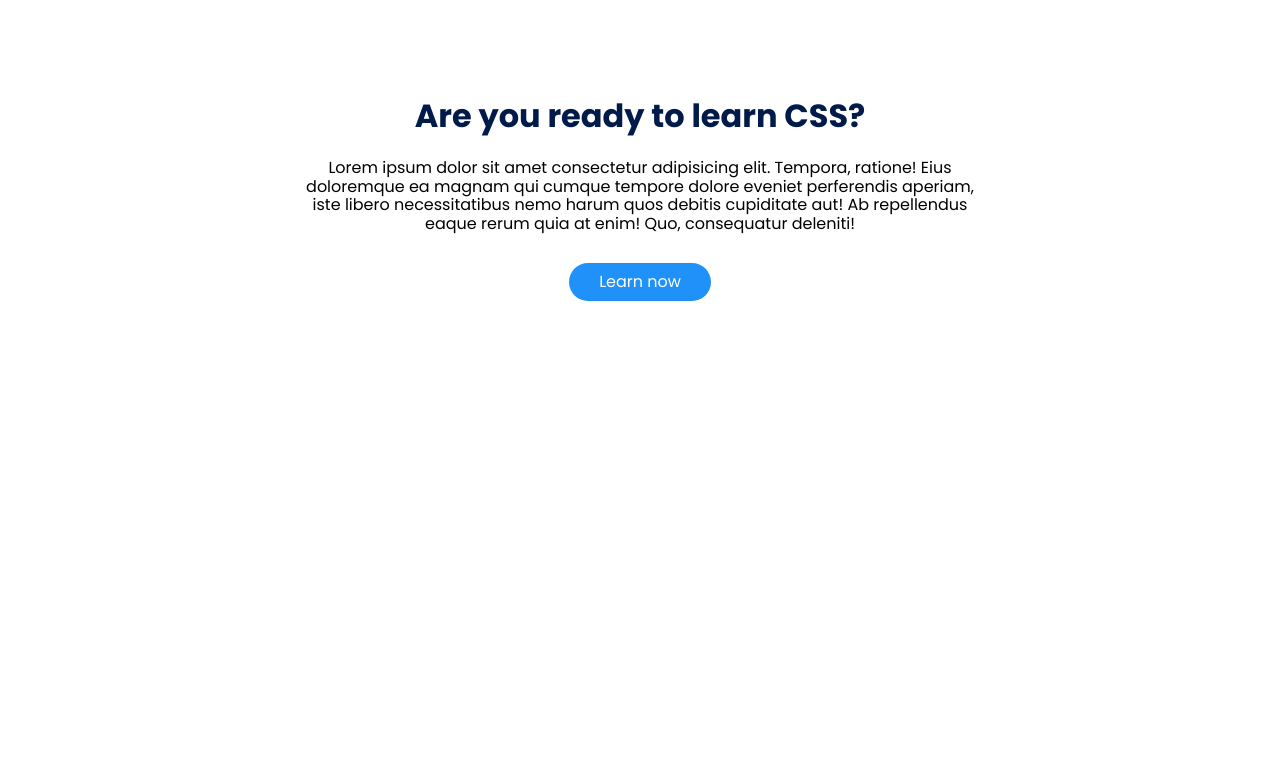
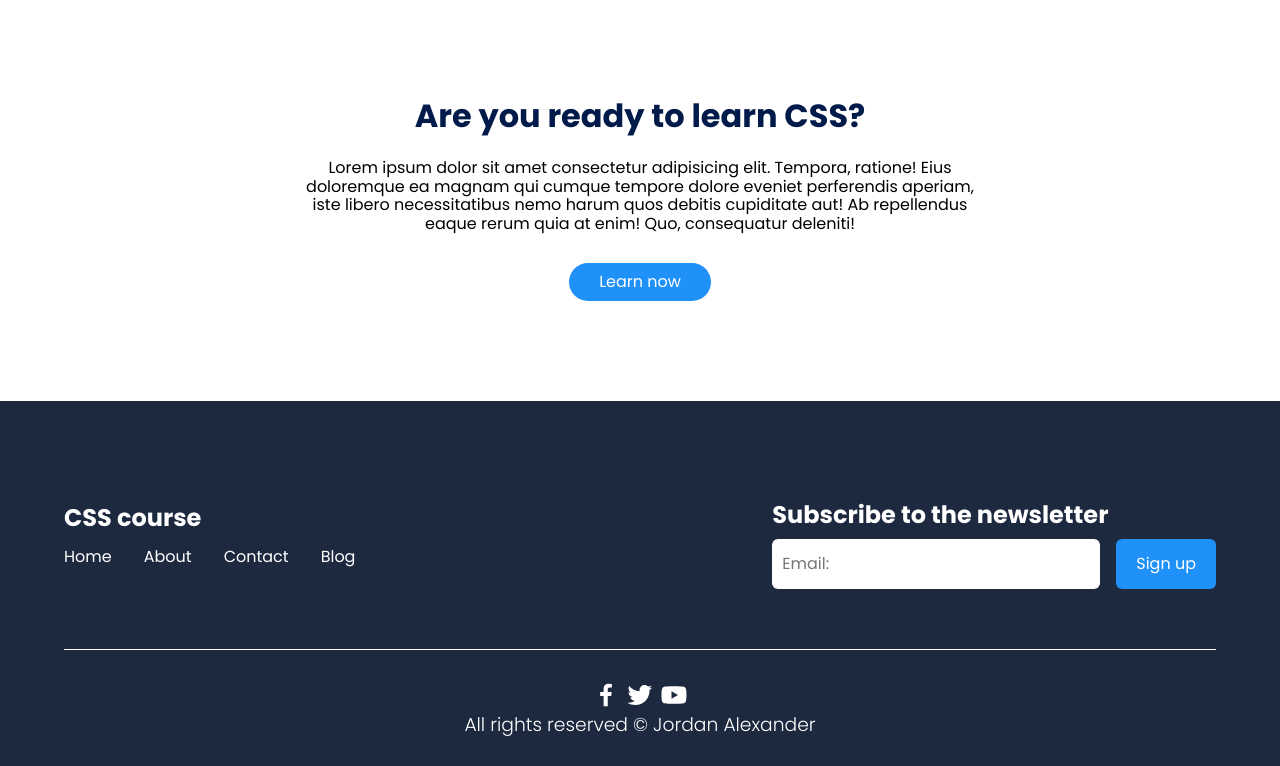
Before and after one commit to marisolvarela/Landing-page---II, a plain HTML site: page index.html in a window 1280 px wide. Shown: the part 3639-4405 px from the top of the page. Before the commit the page ends 4040 px from the top, so only its background shows below. Drawn offline with Linux system fonts and the light colour scheme.

Commit message:
footer section

```diff
--- a/css/styles.css
+++ b/css/styles.css
@@ -330,3 +330,71 @@ body{
     margin: 0 auto;
     margin-bottom: 30px;
 }
+/* Footer */
+.footer{
+    background-color: #1d293f;
+}
+.footer_title, .footer_newsletter{
+    color: #fff;
+}
+.footer_container{
+    display: flex;
+    justify-content: space-between;
+    align-items: center;
+    border-bottom: 1px solid #fff;
+    padding-bottom: 60px;
+}
+.nav--footer{
+    padding-bottom: 20px;
+    display: grid;
+    gap: 1em;
+    grid-auto-flow: row;
+    height: 100%;
+}
+.nav_link--footer{
+    display: flex;
+    margin: 0;
+    margin-right: 20px;
+    flex-wrap: wrap;
+}
+.footer_inputs{
+    display: flex;
+    overflow: hidden;
+    margin-top: 10px;
+}
+.footer_input{
+    background-color: #fff;
+    display: block;
+    height: 50px;
+    padding-left: 10px;
+    margin-right: 16px;
+    border-radius: 6px;
+    font-size: 1rem;
+    border: none;
+    outline: none;
+}
+.footer_submit{
+    margin-left: auto;
+    display: inline-block;
+    height: 50px;
+    padding: 0 20px;
+    background-color: #2091f9;
+    border: none;
+    border-radius: 6px;
+    font-size: 1rem;
+    color: #fff;
+}
+.footer_copy{
+    --padding-container:30px 0;
+    text-align: center;
+    color: #fff;
+}
+.footer_copyright{
+    font-weight: 300;
+}
+.footer_icons{
+    margin-bottom: 10px;
+}
+.footer_img{
+    width: 30px;
+}
--- a/index.html
+++ b/index.html
@@ -233,6 +233,47 @@
 
    </main>
 
+   <footer class="footer">
+    <section class="footer_container container">
+        <nav class="nav nav--footer">
+            <h2 class="footer_title">CSS course</h2>
+
+            <ul class="nav_link nav_link--footer">
+                <li class="nav_items">
+                    <a class="nav_links" href="#">Home</a>
+                </li>
+                <li class="nav_items">
+                    <a class="nav_links" href="#">About</a>
+                </li>
+                <li class="nav_items">
+                    <a class="nav_links" href="#">Contact</a>
+                </li>
+                <li class="nav_items">
+                    <a class="nav_links" href="#">Blog</a>
+                </li>
+            </ul>
+        </nav>
+
+        <form class="footer_form">
+            <h2 class="footer_newsletter">Subscribe to the newsletter</h2>
+            <div class="footer_inputs">
+                <input type="email" placeholder="Email:" class="footer_input">
+                <input type="submit" value="Sign up" class="footer_submit">
+            </div>
+        </form>
+    </section>
+
+    <section class="footer_copy container">
+        <div class="footer_social">
+            <a href="#" class="footer_icons"><img src="./images/facebook.svg" class="footer_img"></a>
+            <a href="#" class="footer_icons"><img src="./images/twitter.svg" class="footer_img"></a>
+            <a href="#" class="footer_icons"><img src="./images/youtube.svg" class="footer_img"></a>
+        </div>
+
+        <h3 class="footer_copyright">All rights reserved &copy; Jordan Alexander </h3>
+    </section>
+   </footer>
+
 
 
     <script src="./js/slider.js"></script>
```
